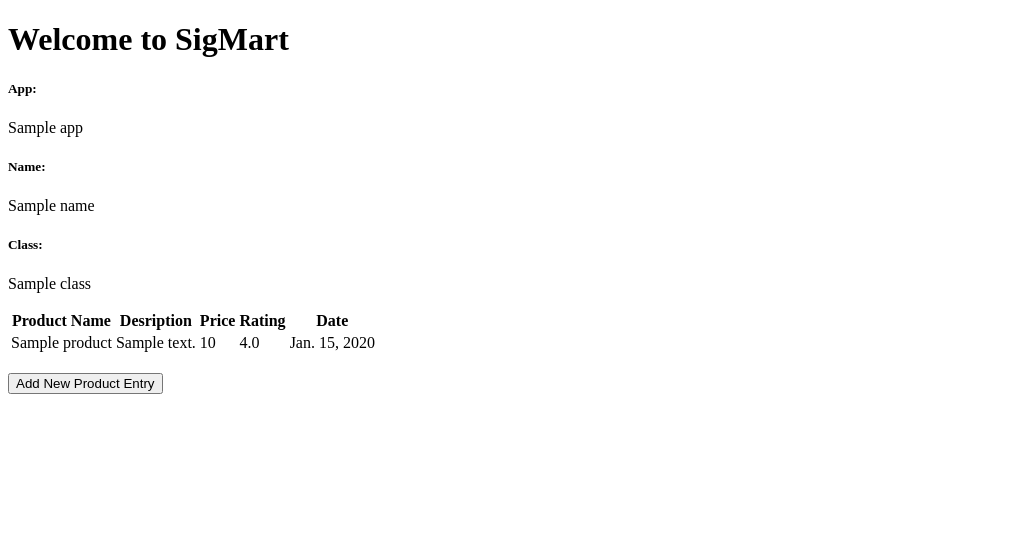
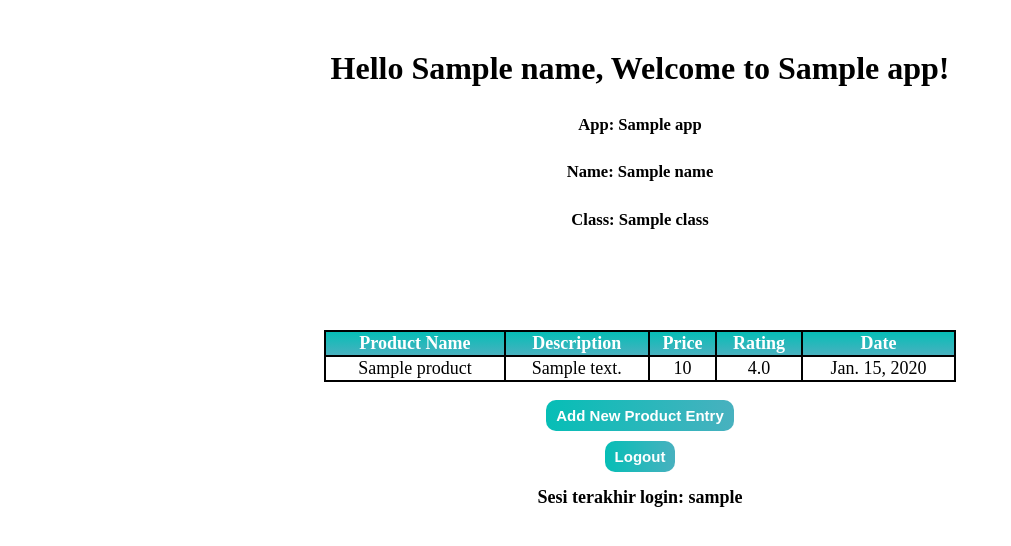
Before and after one commit to noQils/sigmart, a Django app: template main/templates/main.html in a window 1280 px wide. Shown: the top 546 px of the page, without its empty margins (0-1011 px from the left). Run offline with Django 5.2, Linux system fonts and the light colour scheme; tables that the repository leaves empty hold one stand-in row (values such as "Sample post"); the template is opened without the code that fills it: values that come from a table or form of the project are taken from there, most other values are stand-ins (such as "Sample title", 1, 10 or a date in 2020).

Commit message:
first push assignment 4

```diff
--- a/main/models.py
+++ b/main/models.py
@@ -1,7 +1,9 @@
+from django.contrib.auth.models import User
 from django.db import models
 import uuid
 
 class Product(models.Model):
+    user = models.ForeignKey(User, on_delete=models.CASCADE)
     id = models.UUIDField(primary_key=True, default=uuid.uuid4, editable=False)
     name = models.CharField(max_length=255)
     description = models.TextField()
--- a/main/templates/main.html
+++ b/main/templates/main.html
@@ -1,23 +1,21 @@
 {% extends 'base.html' %}
 {% block content %}
-<h1>Welcome to SigMart</h1>
+<h1 class="welcome_statement">Hello {{ name }}, Welcome to {{ app }}!</h1>
 
-<h5>App: </h5>
-<p>{{ app }}<p>
+<div class="user_info_div">
+  <h5>App: {{ app }}</h5>
+  <h5>Name: {{ name }}</h5>
+  <h5>Class: {{ class }}</h5>
+</div>
 
-<h5>Name:</h5>
-<p>{{ name }}</p>
-
-<h5>Class:</h5>
-<p>{{ class }}</p>
-
+<div class="product_div">
   {% if not product_entries %}
   <p>Belum ada data product pada SigMart.</p>
   {% else %}
   <table>
     <tr>
       <th>Product Name</th>
-    <th>Desription</th>
+      <th>Description</th>
       <th>Price</th>
       <th>Rating</th>
       <th>Date</th>
@@ -36,10 +34,90 @@
     {% endfor %}
   </table>
   {% endif %}
+</div>
 
 <br />
 
+<div class="buttons_div">
   <a href="{% url 'main:create_product_entry' %}">
     <button>Add New Product Entry</button>
   </a>
+  <a href="{% url 'main:logout' %}">
+    <button>Logout</button>
+  </a>
+  <h5>Sesi terakhir login: {{ last_login }}</h5>
+</div>
+
+<style>
+  .welcome_statement {
+    width: 50%;
+    text-align: center;
+    margin: 0 auto;
+    margin-top: 50px;
+  }
+
+  .user_info_div {
+    width: 50%;
+    text-align: center;
+    margin: 0 auto;
+    font-size: 20px;
+  }
+
+  .product_div {
+    margin-top: 100px;
+    font-size: 18px;
+  }
+
+  .product_div p{
+    width: 50%;
+    text-align: center;
+    margin: 0 auto;
+    font-size: 20px;
+  }
+
+  .product_div table{
+    width: 50%;
+    border-collapse: collapse;
+    margin: 0 auto;
+  }
+
+  .product_div th, .product_div td {
+    border: 2px solid black;
+    text-align: center;
+  }
+
+  .product_div th {
+    background-image: linear-gradient(to bottom, #06beb6, #48b1bf);
+    color: white;
+  }
+
+  .buttons_div {
+    width: 50%;
+    margin: 0 auto;
+    display: flex;
+    flex-direction: column;
+    align-items: center;
+  }
+
+  .buttons_div a {
+      margin-bottom: 10px;
+      text-align: center;
+  }
+
+  .buttons_div h5 {
+      font-size: 18px;
+      text-align: center;
+      margin-top: 5px;
+  }
+
+  .buttons_div button {
+    color: white;
+    padding: 7px 10px 7px 10px;
+    font-size: 15px;
+    font-weight: bold;
+    border-radius: 10px;
+    border: 1px transparent;
+    background-image: linear-gradient(to right, #06beb6, #48b1bf);
+  }
+</style>
 {% endblock content %}
--- a/main/urls.py
+++ b/main/urls.py
@@ -1,5 +1,5 @@
 from django.urls import path
-from main.views import show_main, create_product_entry, show_xml, show_json, show_xml_by_id, show_json_by_id
+from main.views import show_main, create_product_entry, show_xml, show_json, show_xml_by_id, show_json_by_id, register, login_user, logout_user
 
 
 app_name = 'main'
@@ -10,5 +10,8 @@ urlpatterns = [
     path('xml/', show_xml, name='show_xml'),
     path('json/', show_json, name='show_json'),
     path('xml/<str:id>/', show_xml_by_id, name='show_xml_by_id'),
-    path('json/<str:id>/', show_json_by_id, name='show_json_by_id')
+    path('json/<str:id>/', show_json_by_id, name='show_json_by_id'),
+    path('register/', register, name='register'),
+    path('login/', login_user, name='login'),
+    path('logout/', logout_user, name='logout')
 ]
--- a/sigmart/settings.py
+++ b/sigmart/settings.py
@@ -10,6 +10,7 @@ For the full list of settings and their values, see
 https://docs.djangoproject.com/en/5.1/ref/settings/
 """
 
+import os
 from pathlib import Path
 
 # Build paths inside the project like this: BASE_DIR / 'subdir'.
@@ -23,7 +24,8 @@ BASE_DIR = Path(__file__).resolve().parent.parent
 SECRET_KEY = 'django-insecure-z53kqgra$l^%f#qqmt%pqewf&^_1)3i$8n9%xlnxz%y758^j__'
 
 # SECURITY WARNING: don't run with debug turned on in production!
-DEBUG = True
+PRODUCTION = os.getenv("PRODUCTION", False)
+DEBUG = not PRODUCTION
 
 ALLOWED_HOSTS = ["localhost", "127.0.0.1", "daffa-aqil31-sigmart.pbp.cs.ui.ac.id"]
 
```
Also changed, not shown: main/templates/login.html (added, +32 -0 lines), main/templates/register.html (added, +32 -0 lines), main/views.py (+51 -5 lines), README.md, main/migrations/0006_product_user.py (added), user_dapqil.png (added), user_noQils.png (added). Lines whose indentation alone changed are shown as unchanged.
